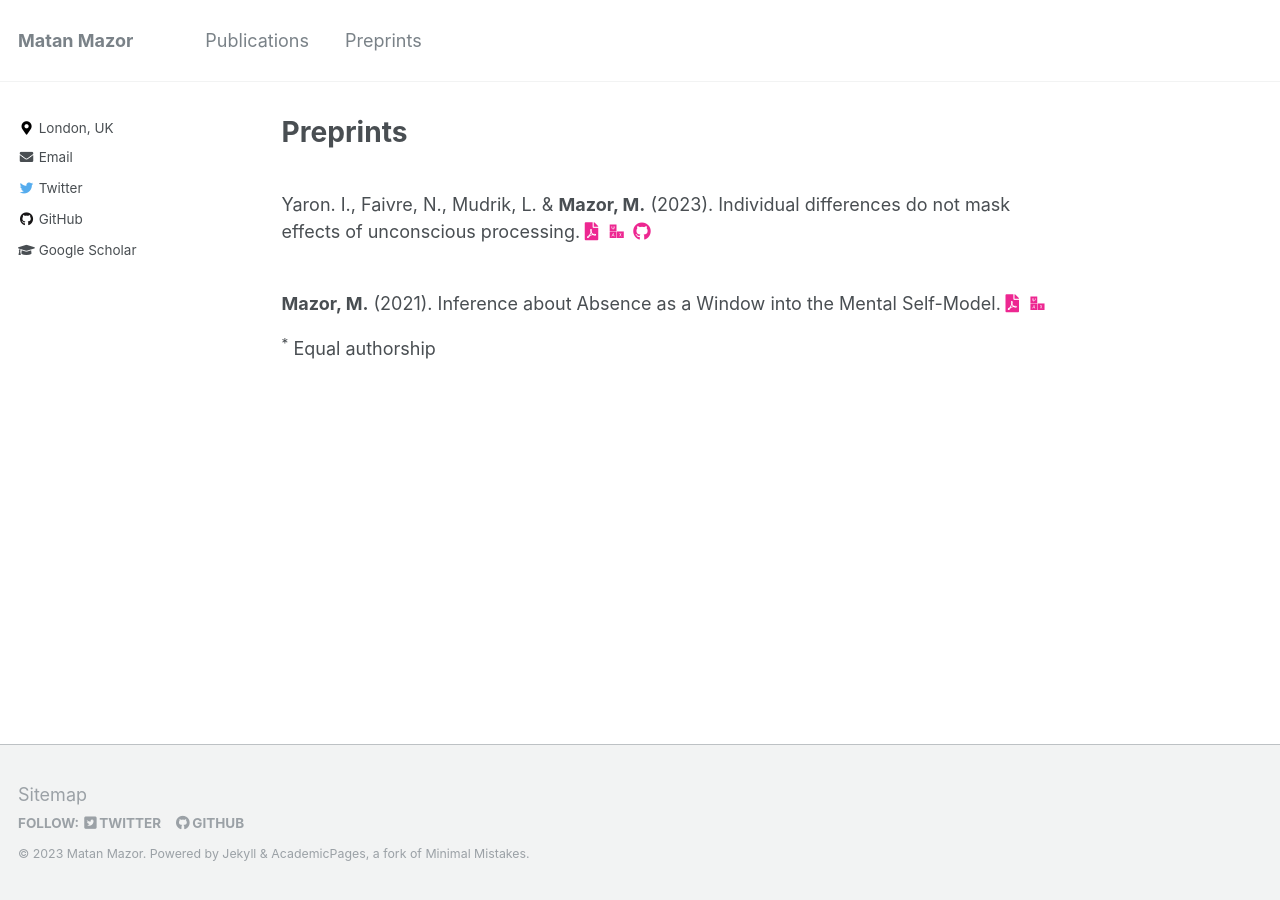
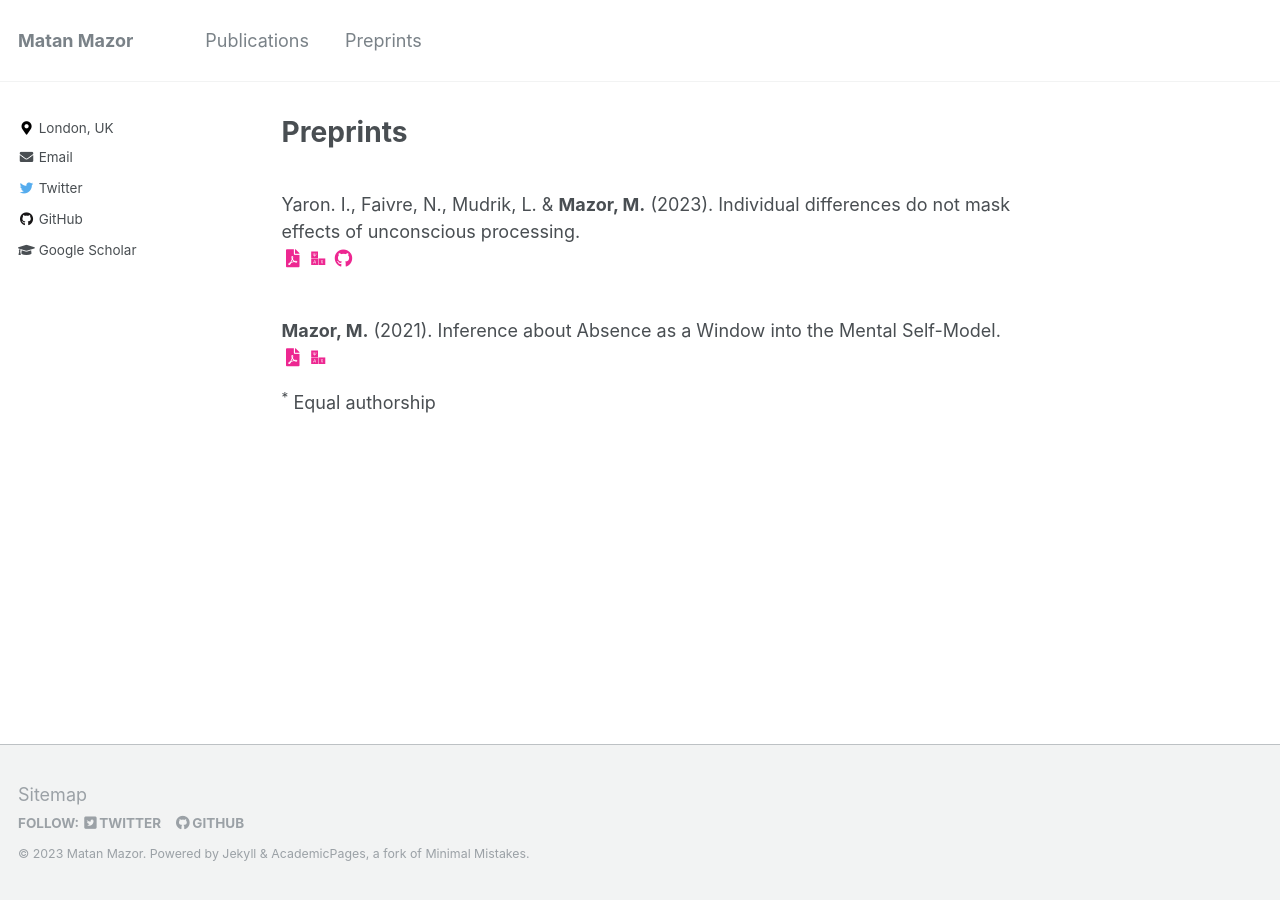
Before and after one commit to matanmazor/matanmazor.github.io, a Jekyll site: the page built from _pages/preprints.md, in a window 1280 px wide. Built offline with Jekyll 4.4.1, drawn with Linux system fonts in a browser that asks for light colours; some web fonts are replaced.

```diff
--- a/_includes/archive-single.html
+++ b/_includes/archive-single.html
@@ -66,7 +66,7 @@
 
       {% endif %}
 
-      {% if post.excerpt and post.collection == 'research' and site.read_more != 'enabled' %}
+      <!-- {% if post.excerpt and post.collection == 'research' and site.read_more != 'enabled' %}
         <p class="archive__item-excerpt" itemprop="description">
           <a href="{{ base_path }}{{ post.url }}" rel="permalink">
           <div class="container">
@@ -86,8 +86,9 @@
             </strong>
           </p>
         </p>
-      {% endif %}
+      {% endif %} -->
 
+      <br id="break-line">
       {% if post.link %}
         <a href="{{ post.link }}"><i class="fas fa-fw fa-link zoom" aria-hidden="true"></i></a>
       {% endif %}
--- a/assets/js/collapse.js
+++ b/assets/js/collapse.js
@@ -1,3 +1,4 @@
+
 $(".header").click(function () {
 
     $header = $(this);
@@ -12,5 +13,6 @@ $(".header").click(function () {
             return $content.is(":visible") ? "Collapse" : "Expand";
         });
     });
-
+    //toggle the visibility of the break line
+    $("#break-line").toggle();
 });
```
